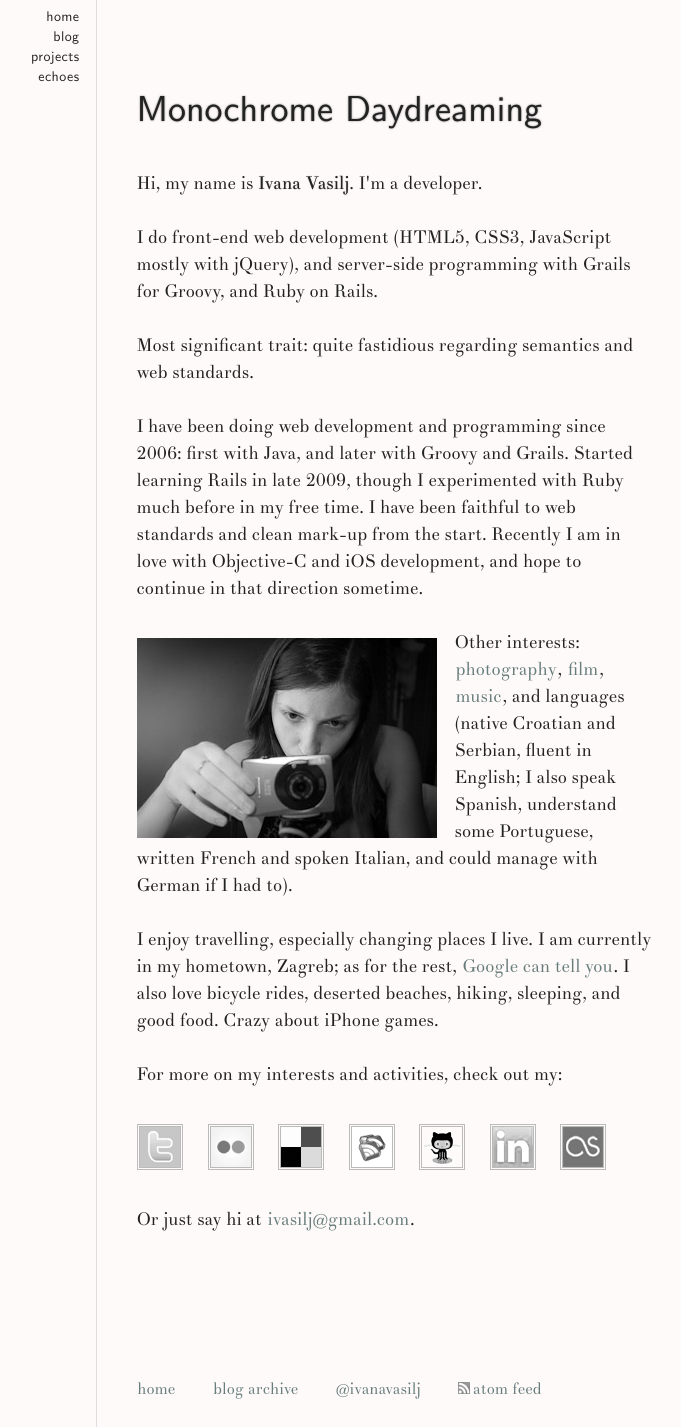
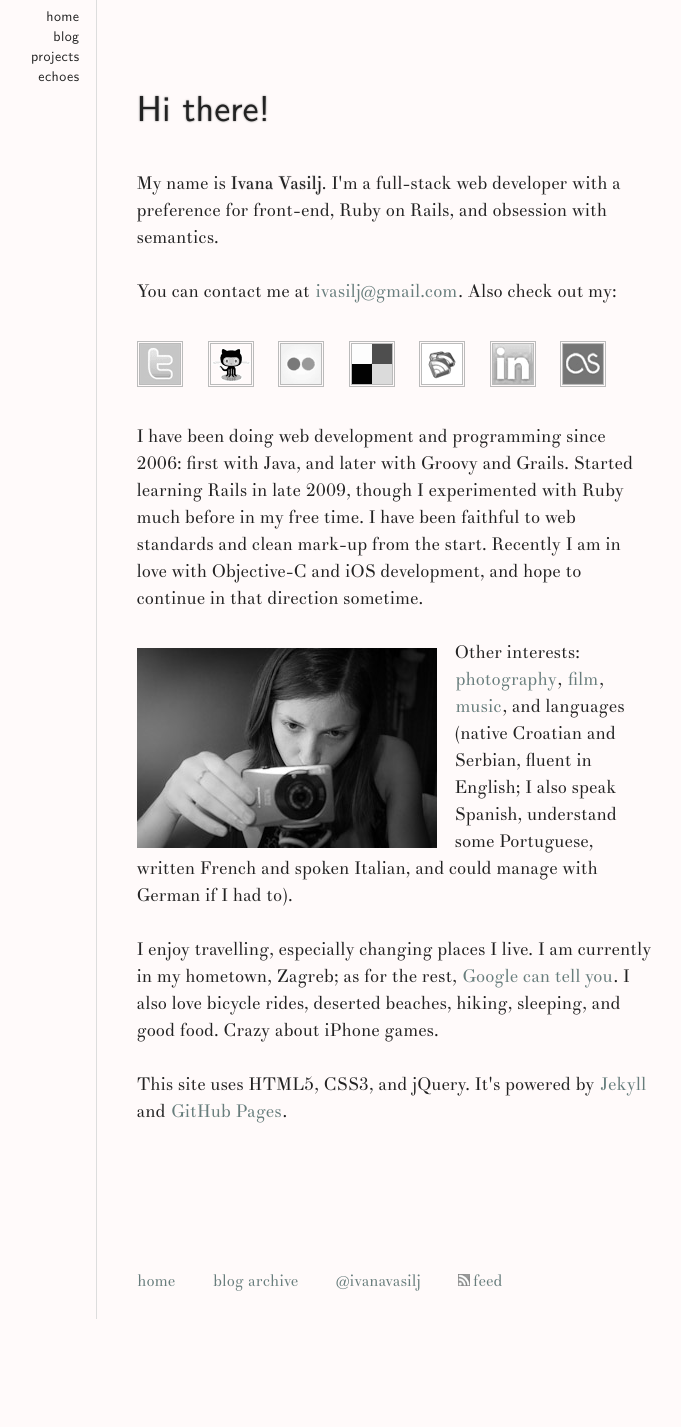
Before and after one commit to ivana/ivana.github.com, a Jekyll site: the page built from index.html, in a window 1280 px wide. Shown: the whole page, without its empty margins (265-946 px from the left). Built offline with Jekyll 4.4.1, drawn with Linux system fonts in a browser that asks for light colours; Markdown is read by kramdown in place of the engine named in the settings; after the commit the page ends 1319 px from its top, so only the background shows below that.

Commit message:
about update and reorder

```diff
--- a/_layouts/default.html
+++ b/_layouts/default.html
@@ -41,7 +41,7 @@
         <li><a href="/">home</a></li>
         <li><a href="/archive">blog archive</a></li>
         <li><a href="http://twitter.com/ivanavasilj">@ivanavasilj</a></li>
-        <li><img src="/img/icons/feed.png" alt="" /><a href="http://feeds.feedburner.com/ivanavasilj">atom feed</a></li>
+        <li><img src="/img/icons/feed.png" alt="" /><a href="http://feeds.feedburner.com/ivanavasilj">feed</a></li>
       </ol>
     </footer>
 
--- a/index.html
+++ b/index.html
@@ -1,22 +1,51 @@
 ---
 layout: default
-title: Ivana Vasilj
-desc: about Ivana, social links and contact
+title: Home
+desc: about and contact info
 ---
 
 <article class="vcard">
-  <h1>Monochrome Daydreaming</h1>
+  <h1>Hi there!</h1>
 
   <p>
-    Hi, my name is
+    My name is
     <span class="fn n" lang="hr"><span class="given-name">Ivana</span> <span class="family-name">Vasilj</span></span>.
-    I'm a <span class="title">developer</span>.
+    I'm a full-stack <span class="title">web developer</span> with a preference for front-end, Ruby on Rails, and obsession with semantics.
   </p>
-  <p id="interests">
-    I do front-end web development (HTML5, CSS3, JavaScript mostly with jQuery),
-    and server-side programming with Grails for Groovy, and Ruby on Rails.
+  <p>
+    You can contact me at <a class="email" href="mailto:ivasilj@gmail.com">ivasilj@gmail.com</a>.
+    Also check out my:
   </p>
-  <p>Most significant trait: quite fastidious regarding semantics and web standards.</p>
+  <ol>
+    <li>
+      <a href="http://twitter.com/ivanavasilj" title="Twitter" rel="me" class="url">
+        <img src="/img/icons/twitter.png" alt="Twitter" />
+      </a></li>
+    <li>
+      <a href="http://github.com/ivana" title="github Profile" rel="me" class="url">
+        <img src="/img/icons/github.png" alt="github" />
+      </a></li>
+    <li>
+      <a href="http://www.flickr.com/photos/ivanavasilj/" title="Photos on Flickr" rel="me" class="url">
+        <img src="/img/icons/flickr.png" alt="Flickr" />
+      </a></li>
+    <li>
+      <a href="http://delicious.com/ivanavasilj" title="Delicious Bookmarks" rel="me" class="url">
+        <img src="/img/icons/delicious.png" alt="delicious" />
+      </a></li>
+    <li>
+      <a href="http://www.google.com/reader/shared/ivasilj" title="Google Reader Shared Items" rel="me" class="url">
+        <img src="/img/icons/google-reader.png" alt="Google Reader" />
+      </a></li>
+    <li>
+      <a href="http://www.linkedin.com/in/ivanavasilj" title="LinkedIn Profile" rel="me" class="url">
+        <img src="/img/icons/linkedIn.png" alt="linkedIn" />
+      </a></li>
+    <li>
+      <a href="http://www.last.fm/user/erin4" title="last.fm" rel="me" class="url">
+        <img src="/img/icons/lastfm.png" alt="last.fm" />
+      </a></li>
+  </ol>
   <p>
     I have been doing web development and programming since 2006: first with Java, and later with Groovy and Grails.
     Started learning Rails in late 2009, though I experimented with Ruby much before in my free time.
@@ -37,38 +66,8 @@ desc: about Ivana, social links and contact
     I also love bicycle rides, deserted beaches, hiking, sleeping, and good food. Crazy about iPhone games.
   </p>
   <p>
-    For more on my interests and activities, check out my:
+    This site uses HTML5, CSS3, and jQuery.
+    It's powered by <a href="http://wiki.github.com/mojombo/jekyll/">Jekyll</a> and <a href="http://pages.github.com/">GitHub Pages</a>.
   </p>
-  <ol>
-    <li>
-      <a href="http://twitter.com/ivanavasilj" title="Twitter" rel="me" class="url">
-        <img src="/img/icons/twitter.png" alt="Twitter" />
-      </a></li>
-    <li>
-      <a href="http://www.flickr.com/photos/ivanavasilj/" title="Photos on Flickr" rel="me" class="url">
-        <img src="/img/icons/flickr.png" alt="Flickr" />
-      </a></li>
-    <li>
-      <a href="http://delicious.com/ivanavasilj" title="Delicious Bookmarks" rel="me" class="url">
-        <img src="/img/icons/delicious.png" alt="delicious" />
-      </a></li>
-    <li>
-      <a href="http://www.google.com/reader/shared/ivasilj" title="Google Reader Shared Items" rel="me" class="url">
-        <img src="/img/icons/google-reader.png" alt="Google Reader" />
-      </a></li>
-    <li>
-      <a href="http://github.com/ivana" title="github Profile" rel="me" class="url">
-        <img src="/img/icons/github.png" alt="github" />
-      </a></li>
-    <li>
-      <a href="http://www.linkedin.com/in/ivanavasilj" title="LinkedIn Profile" rel="me" class="url">
-        <img src="/img/icons/linkedIn.png" alt="linkedIn" />
-      </a></li>
-    <li>
-      <a href="http://www.last.fm/user/erin4" title="last.fm" rel="me" class="url">
-        <img src="/img/icons/lastfm.png" alt="last.fm" />
-      </a></li>
-  </ol>
-  <p>Or just say hi at <a class="email" href="mailto:ivasilj@gmail.com">ivasilj@gmail.com</a>.</p>
 
 </article>
```
